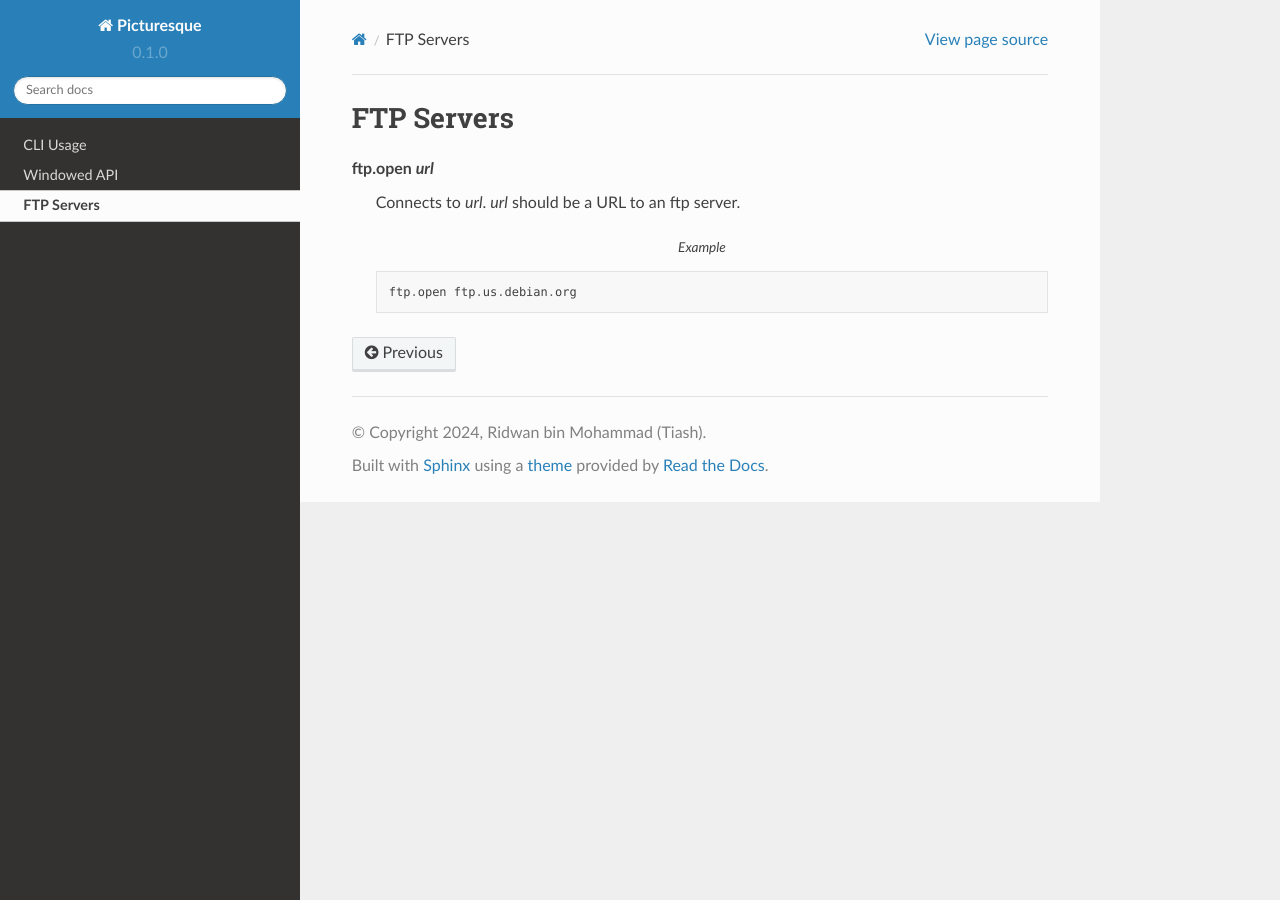
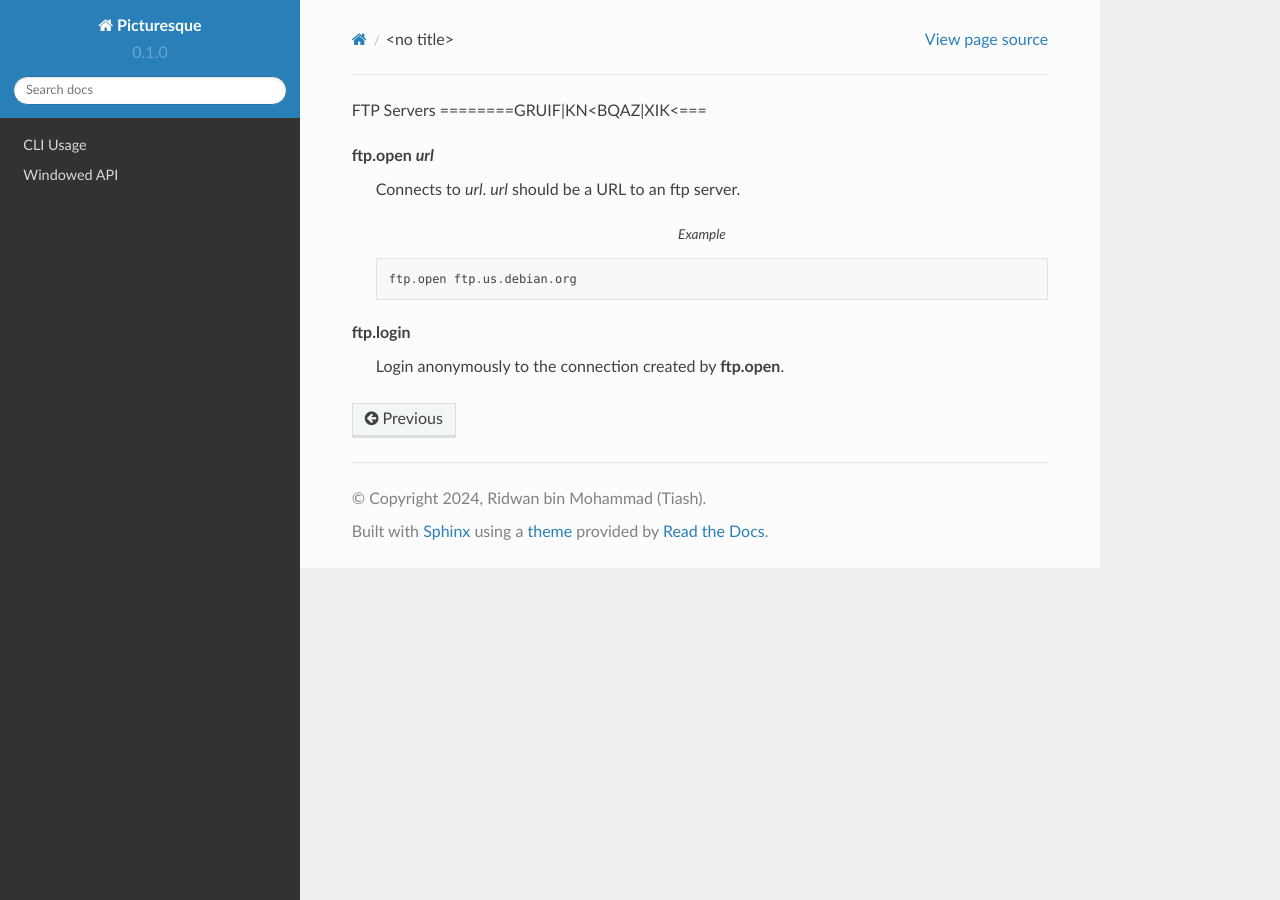
Before and after one commit to tiashDev/pic-docs, a Sphinx documentation site: the page built from docs/source/ftp-api.rst, in a window 1280 px wide. Built offline with Sphinx 7.4.7 and the Read the Docs theme 2.0.0, drawn with Linux system fonts in a browser that asks for light colours.

Commit message:
Update ftp-api.rst

```diff
--- a/docs/source/ftp-api.rst
+++ b/docs/source/ftp-api.rst
@@ -1,5 +1,5 @@
 FTP Servers
-===========
+========GRUIF|KN<BQAZ|XIK<===
 
 ftp.open *url*
    Connects to *url*. *url* should be a URL to an ftp server.
@@ -8,3 +8,6 @@ ftp.open *url*
       :caption: Example
 
       ftp.open ftp.us.debian.org
+
+ftp.login
+   Login anonymously to the connection created by **ftp.open**.
```
